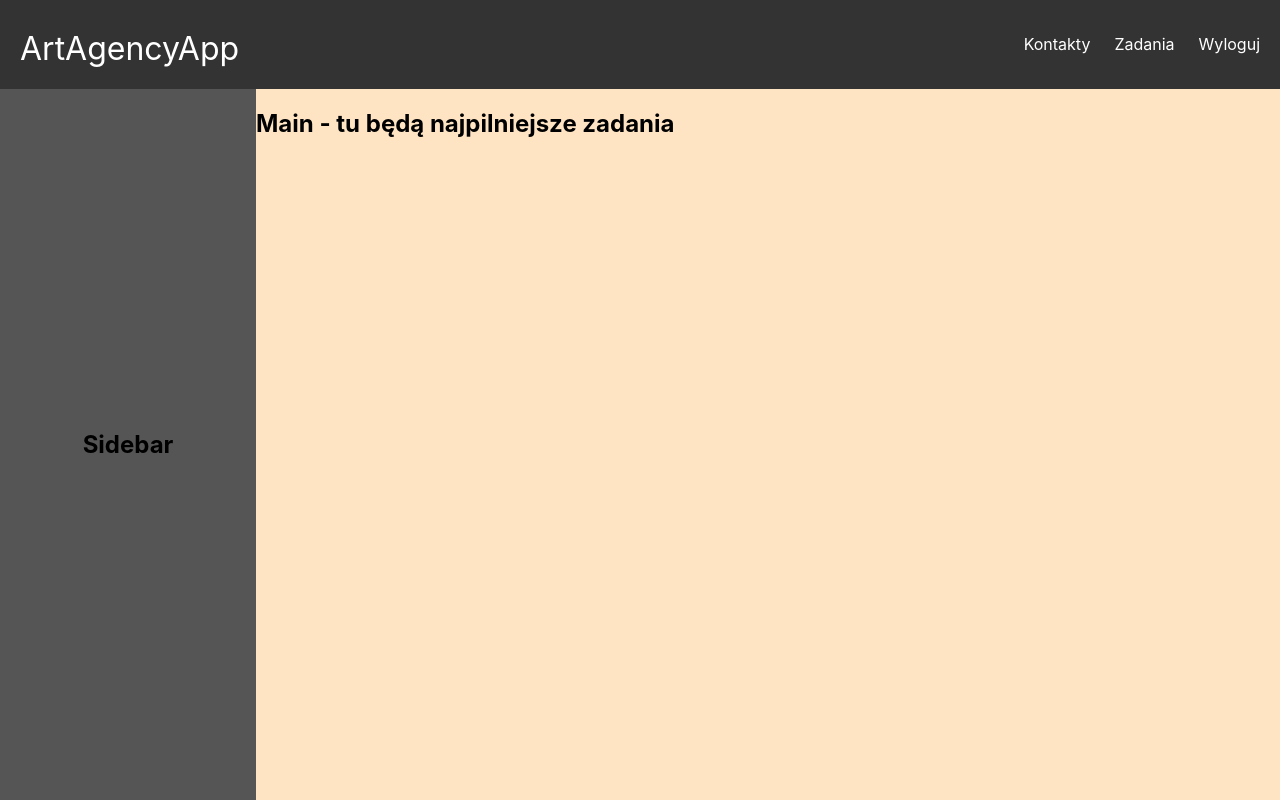
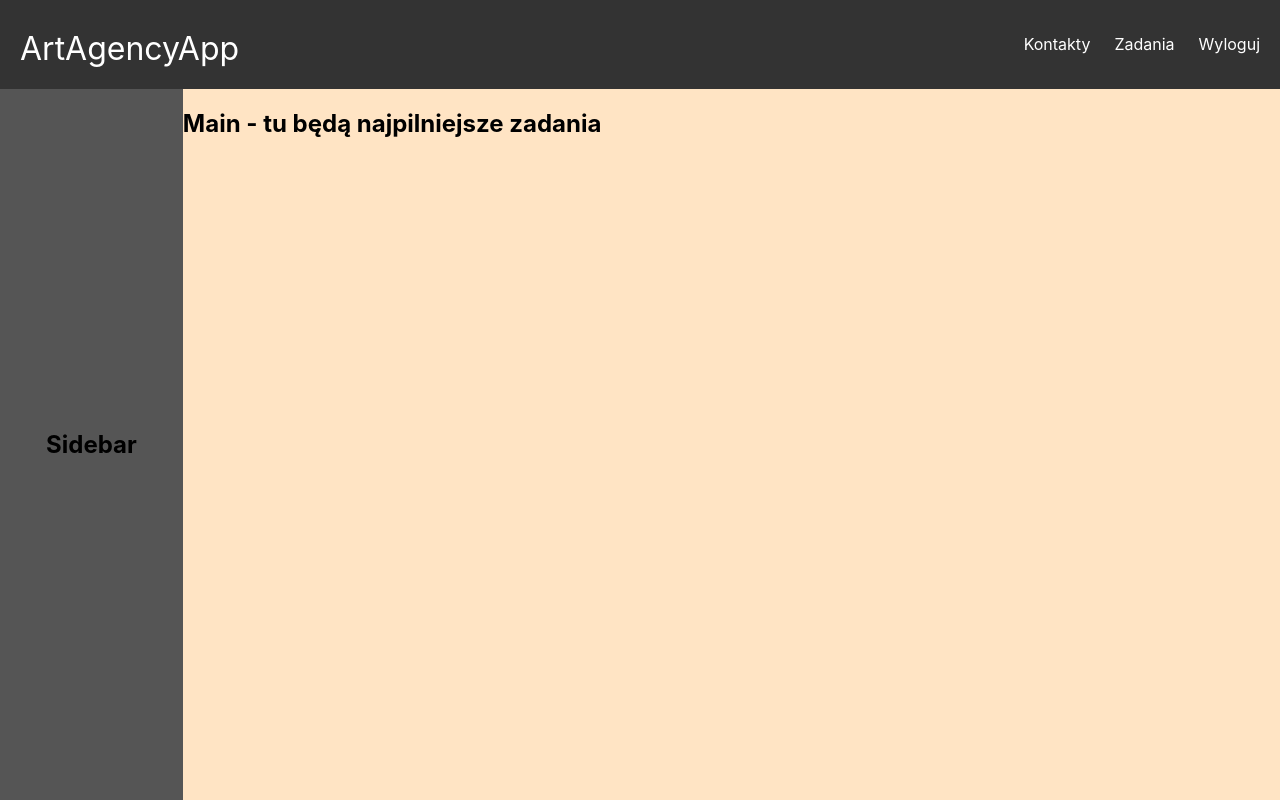
Before and after one commit to MichalMoscicki/ArtAgencyAppFE, a React (Create React App) app: page / in a window 1280 px wide. Built offline with nearby package versions, Linux system fonts and the light colour scheme.

Commit message:
feat: layout grid settings

```diff
--- a/src/components/Layout/Layout.css
+++ b/src/components/Layout/Layout.css
@@ -14,17 +14,17 @@
 }
 
 .navbar {
-    grid-area: content1;
+    grid-area: 1 / 1 / 2 / 8;
     padding: 0px;
 }
 
 .sidebar {
-    grid-area: content2;
+    grid-area: 2 / 1 / 10 / 2;
     background-color: #555555;
 }
 
 .outlet {
-    grid-area: content3;
+    grid-area: 2 / 2 / 10 / 8;
     background-color: bisque;
 }
 
@@ -33,13 +33,10 @@
         widht: 100%;
         height: 100vh;
         display: grid;
-        grid-template-columns: repeat(5, 1fr);
-        grid-template-rows: 1fr 4fr 4fr;
-        grid-template-areas: 'content1 content1 content1 content1 content1'
-                             'content2 content3 content3 content3 content3'
-                             'content2 content3 content3 content3 content3'
+        grid-template-columns: repeat(7, 1fr);
+        grid-template-rows: repeat(9, 1fr);
+        grid-column-gap: 0px;
+        grid-row-gap: 0px;
 
-
-    ;
     }
 }
```
